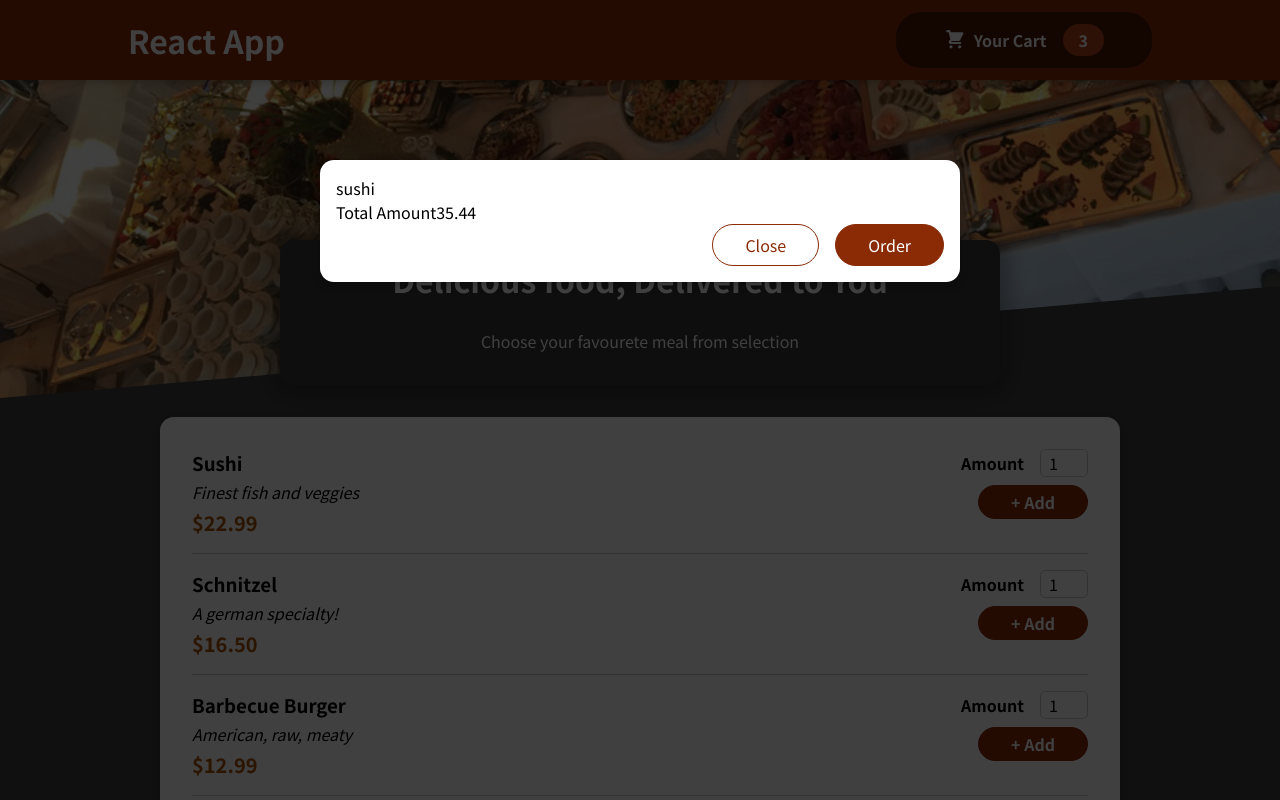
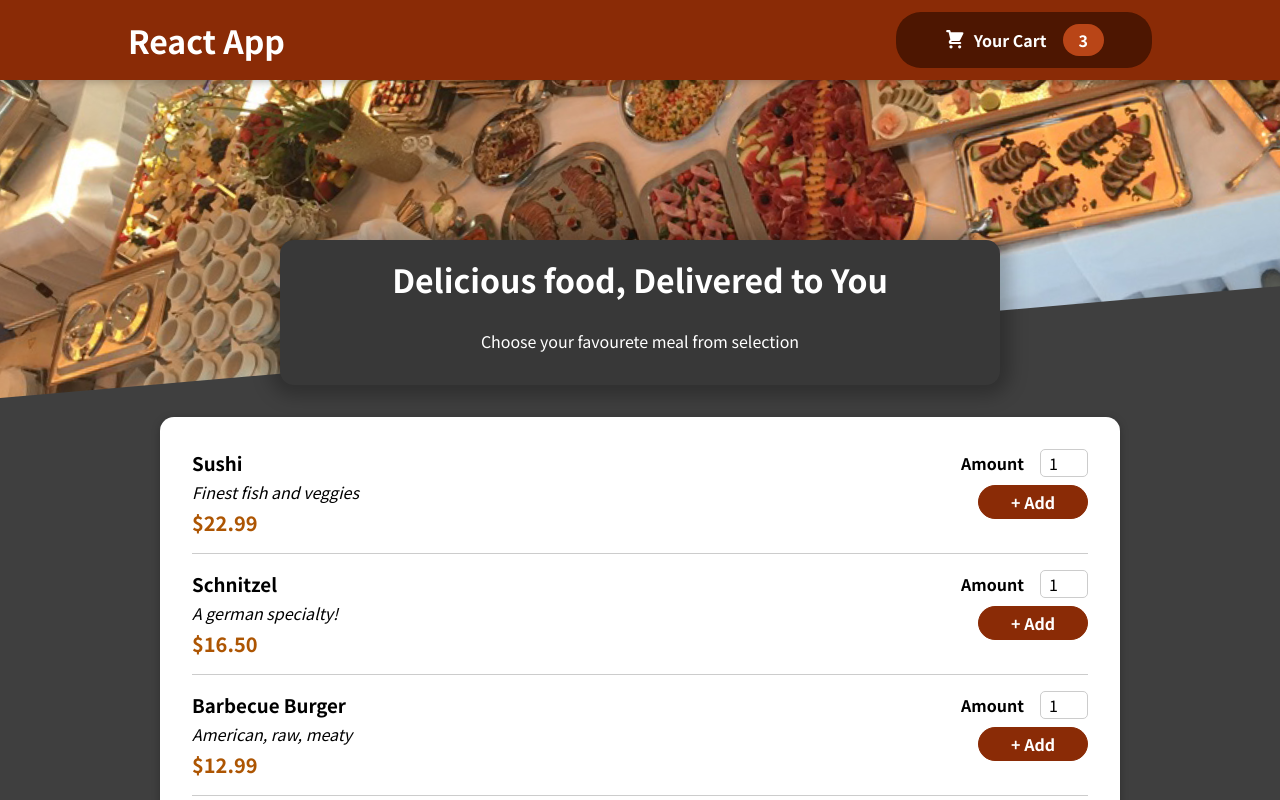
Before and after one commit to GabrieleScano/e-food, a React (Create React App) app: page / in a window 1280 px wide. Shown: the top 800 px of the page. Built offline with nearby package versions, Linux system fonts and the light colour scheme.

Commit message:
Add modal functionality open and close

```diff
--- a/src/App.js
+++ b/src/App.js
@@ -1,12 +1,26 @@
+import { useState } from "react";
 import { Cart } from "./components/Cart/Cart";
 import { Header } from "./components/Layout/Header";
 import { Meals } from "./components/Meals/Meals";
 
 function App() {
+
+  const [cartIsShown, setCartIsShown] = useState(false)
+
+  const showCartHandler = () => {
+    setCartIsShown(true)
+  }
+
+  const hideCartHandler = () => {
+    setCartIsShown(false)
+  }
+
   return (
     <>
-      <Cart />
-      <Header />
+      {cartIsShown &&
+        <Cart onClose={hideCartHandler}/>
+      }
+      <Header onShowCart={showCartHandler} />
       <main>
         <Meals />
       </main>
--- a/src/components/Cart/Cart.js
+++ b/src/components/Cart/Cart.js
@@ -13,7 +13,7 @@
     ]
 
     return (
-        <Modal>
+        <Modal onClose={props.onClose}>
             <ul className={classes['cart-items']}>
                 {
                     cartItems.map(item => (
@@ -22,12 +22,16 @@
                 }
             </ul>
 
-            <div>
+            <div className={classes.total}>
                 <span>Total Amount</span>
                 <span>35.44</span>
             </div>
             <div className={classes.actions}>
-                <button className={classes['button--alt']}>Close</button>
+                <button
+                    className={classes['button--alt']}
+                    onClick={props.onClose}>
+                    Close
+                </button>
                 <button className={classes.button}>Order</button>
             </div>
         </Modal>
--- a/src/components/Layout/Header.js
+++ b/src/components/Layout/Header.js
@@ -2,12 +2,12 @@
 import classes from './Header.module.css'
 import { HeaderCartButton } from './HeaderCartButton'
 
-export const Header = () => {
+export const Header = (props) => {
   return (
     <>
       <header className={classes.header}>
         <h1>React App</h1>
-        <HeaderCartButton />
+        <HeaderCartButton onClick={props.onShowCart} />
       </header>
       <div className={classes["main-image"]}>
         <img src={mealsImage} alt="Table of food" />
--- a/src/components/Layout/HeaderCartButton.js
+++ b/src/components/Layout/HeaderCartButton.js
@@ -3,7 +3,10 @@
 
 export const HeaderCartButton = (props) => {
     return (
-        <button className={classes.button}>
+        <button
+        className={classes.button}
+        onClick={props.onClick}
+        >
             <span className={classes.icon}>
                 <CartIcon />
             </span>
--- a/src/components/UI/Modal.js
+++ b/src/components/UI/Modal.js
@@ -3,8 +3,8 @@
 import classes from './Modal.module.css'
 
 const Backdrop = (props) => {
-    return <div className={classes.backdrop}></div>
-}
+  return <div className={classes.backdrop}>onClick={props.onClose}</div>;
+};
 
 const ModalOverlay = (props) => {
     return (
@@ -21,7 +21,7 @@
 export const Modal = (props) => {
     return (
         <>
-            {ReactDOM.createPortal(<Backdrop />, portalElement)}
+            {ReactDOM.createPortal(<Backdrop onClose={props.onClose} />, portalElement)}
             {ReactDOM.createPortal(<ModalOverlay>{props.children}</ModalOverlay>, portalElement)}
         </>
     )
```
